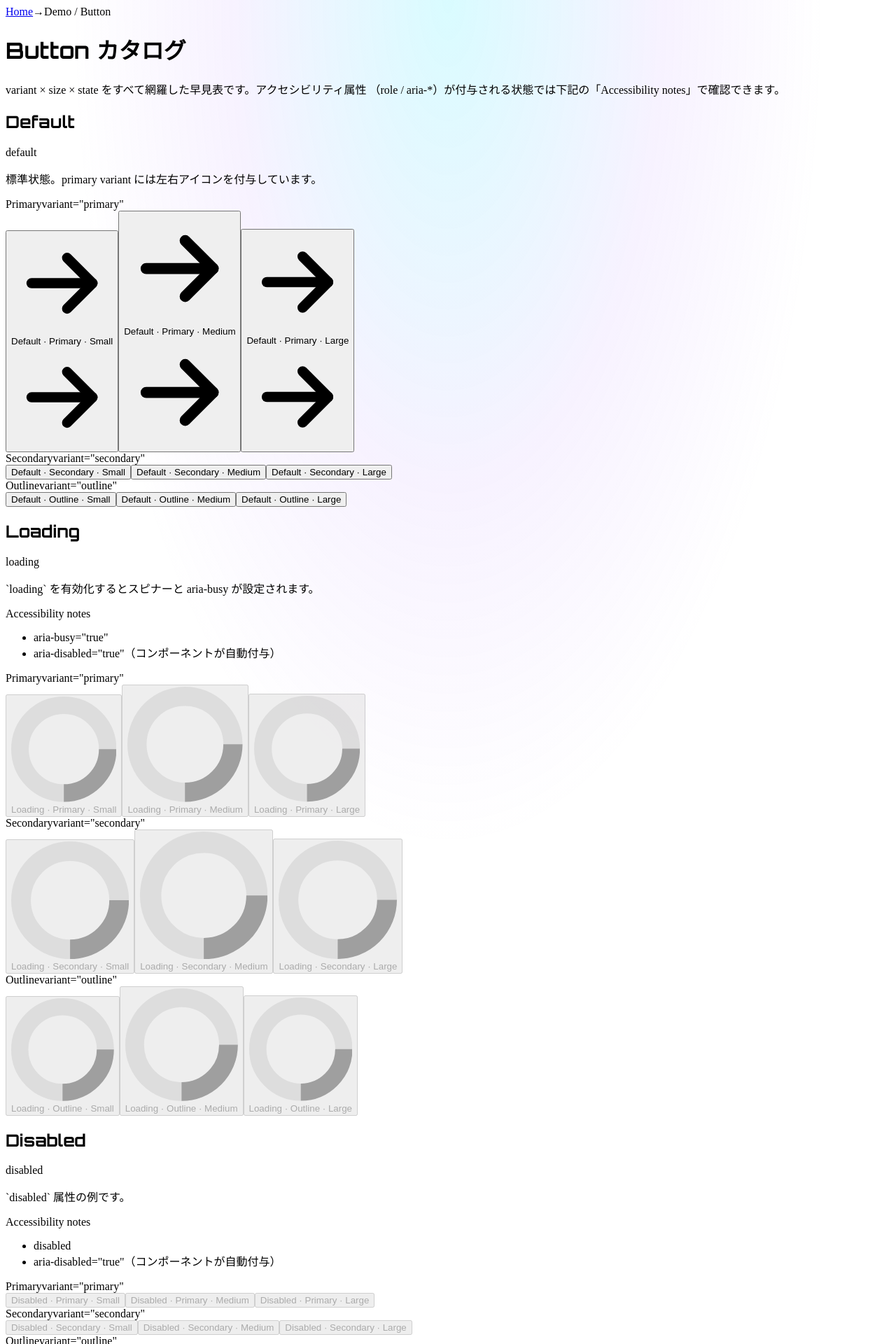
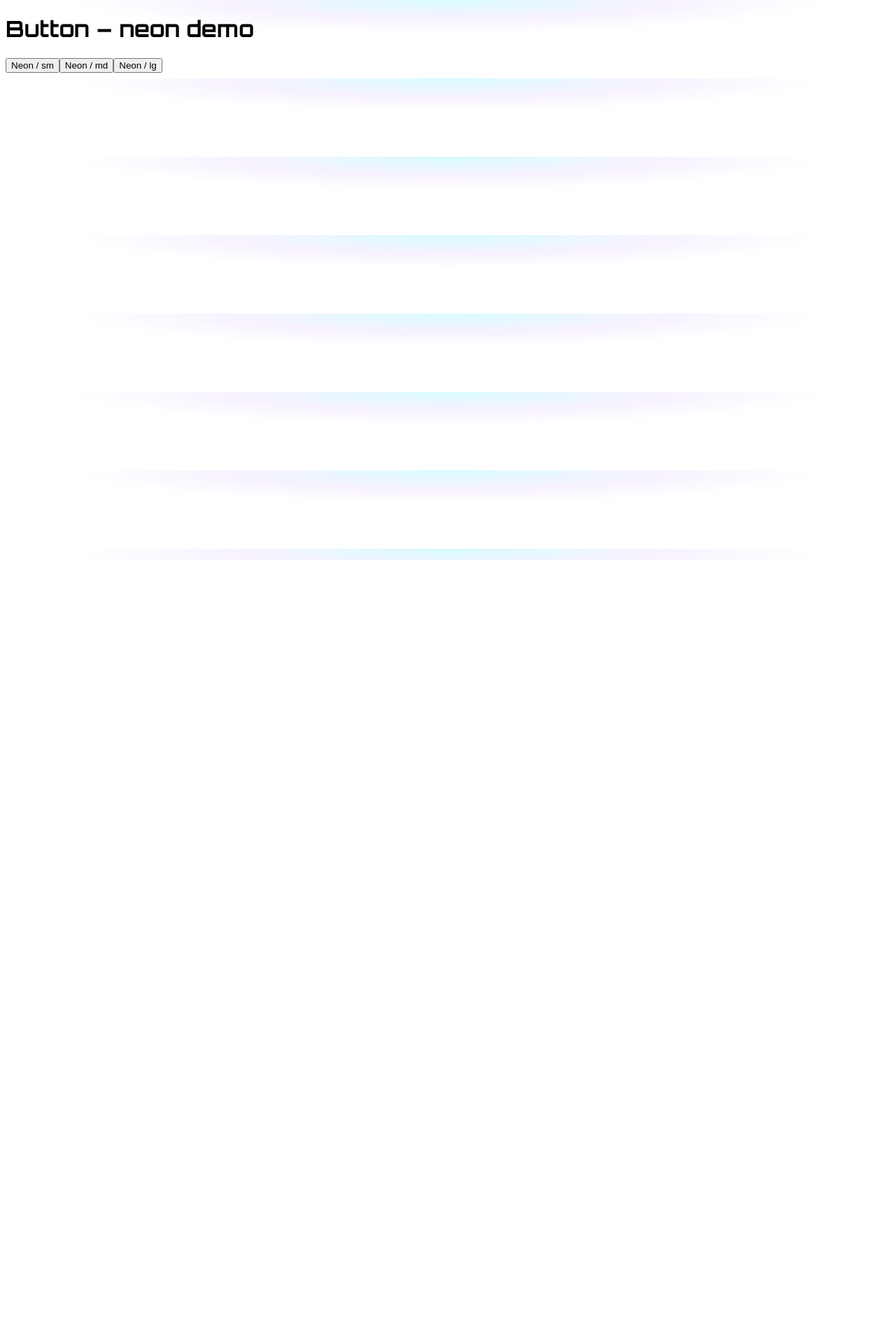
Before and after one commit to kazushi-tech/myapp, a Next.js app: page /demo/button in a window 1280 px wide. Shown: the top 1920 px of the page at 70% size. After the commit the page ends 800 px from the top, so only its background shows below. Built offline with nearby package versions, Linux system fonts and the light colour scheme.

Commit message:
feat(ui): Step3 neon button + navbar gradient + focus ring unification

```diff
--- a/src/app/demo/button/page.tsx
+++ b/src/app/demo/button/page.tsx
@@ -1,202 +1,14 @@
-'use client';
-
-import type { ComponentProps } from "react";
-import Link from "next/link";
+// src/app/demo/button/page.tsx
 import Button from "@/components/Button";
-
-const VARIANTS = ["primary", "secondary", "outline"] as const;
-const VARIANT_LABELS: Record<(typeof VARIANTS)[number], string> = {
-  primary: "Primary",
-  secondary: "Secondary",
-  outline: "Outline",
-};
-
-const SIZES = ["sm", "md", "lg"] as const;
-const SIZE_LABELS: Record<(typeof SIZES)[number], string> = {
-  sm: "Small",
-  md: "Medium",
-  lg: "Large",
-};
-
-type Variant = (typeof VARIANTS)[number];
-type Size = (typeof SIZES)[number];
-type ButtonProps = ComponentProps<typeof Button>;
-
-type CatalogState = {
-  key: string;
-  label: string;
-  description: string;
-  accessibilityNotes?: string[];
-  getProps: (context: { variant: Variant; size: Size }) => Partial<ButtonProps>;
-};
-
-const renderArrowRightIcon = () => (
-  <svg
-    className="h-4 w-4"
-    viewBox="0 0 20 20"
-    fill="none"
-    stroke="currentColor"
-    strokeWidth="2"
-    aria-hidden="true"
-    focusable="false"
-  >
-    <path d="M4 10h12" strokeLinecap="round" strokeLinejoin="round" />
-    <path d="m11 5 5 5-5 5" strokeLinecap="round" strokeLinejoin="round" />
-  </svg>
-);
-
-const renderCheckIcon = () => (
-  <svg
-    className="h-4 w-4"
-    viewBox="0 0 20 20"
-    fill="none"
-    stroke="currentColor"
-    strokeWidth="2"
-    aria-hidden="true"
-    focusable="false"
-  >
-    <path d="M5 10l3 3 7-7" strokeLinecap="round" strokeLinejoin="round" />
-  </svg>
-);
-
-const withPrimaryIcons = (variant: Variant): Partial<ButtonProps> =>
-  variant === "primary"
-    ? {
-        leftIcon: renderArrowRightIcon(),
-        rightIcon: renderArrowRightIcon(),
-      }
-    : {};
-
-const STATES: CatalogState[] = [
-  {
-    key: "default",
-    label: "Default",
-    description: "標準状態。primary variant には左右アイコンを付与しています。",
-    getProps: ({ variant }) => ({
-      ...withPrimaryIcons(variant),
-    }),
-  },
-  {
-    key: "loading",
-    label: "Loading",
-    description: "`loading` を有効化するとスピナーと aria-busy が設定されます。",
-    accessibilityNotes: [
-      'aria-busy="true"',
-      "aria-disabled=\"true\"（コンポーネントが自動付与）",
-    ],
-    getProps: ({ variant }) => ({
-      ...withPrimaryIcons(variant),
-      loading: true,
-    }),
-  },
-  {
-    key: "disabled",
-    label: "Disabled",
-    description: "`disabled` 属性の例です。",
-    accessibilityNotes: ['disabled', 'aria-disabled="true"（コンポーネントが自動付与）'],
-    getProps: () => ({
-      disabled: true,
-    }),
-  },
-  {
-    key: "pressed",
-    label: 'Pressed (aria-pressed)',
-    description: "トグルボタンの例です。押下中の状態を aria-pressed で表現します。",
-    accessibilityNotes: ['aria-pressed="true"'],
-    getProps: ({ variant }) => ({
-      "aria-pressed": "true",
-      leftIcon: variant === "primary" ? renderCheckIcon() : undefined,
-    }),
-  },
-  {
-    key: "menuitem",
-    label: 'Menu item role',
-    description: "ナビゲーション / メニュー項目として扱う例です。",
-    accessibilityNotes: ['role="menuitem"', 'aria-haspopup="true"'],
-    getProps: () => ({
-      role: "menuitem",
-      "aria-haspopup": "true",
-    }),
-  },
-];
 
 export default function Page() {
   return (
-    <main className="mx-auto max-w-6xl space-y-10 p-8">
-      <nav className="text-sm opacity-80">
-        <Link href="/" className="underline">
-          Home
-        </Link>
-        <span className="mx-1">→</span>
-        <span>Demo / Button</span>
-      </nav>
-
-      <header className="space-y-3">
-        <h1 className="text-3xl font-bold">Button カタログ</h1>
-        <p className="max-w-3xl text-sm leading-relaxed opacity-80">
-          variant × size × state をすべて網羅した早見表です。アクセシビリティ属性
-          （role / aria-*）が付与される状態では下記の「Accessibility notes」で確認できます。
-        </p>
-      </header>
-
-      <div className="space-y-10">
-        {STATES.map((state) => (
-          <section key={state.key} className="space-y-4">
-            <div className="space-y-2">
-              <div className="flex flex-wrap items-center justify-between gap-4">
-                <h2 className="text-lg font-semibold">{state.label}</h2>
-                <span className="rounded-full bg-brand-50 px-3 py-1 text-xs font-semibold uppercase tracking-wide text-brand-700 dark:bg-brand-100/20 dark:text-brand-100">
-                  {state.key}
-                </span>
-              </div>
-              <p className="text-sm opacity-70">{state.description}</p>
-              {state.accessibilityNotes && state.accessibilityNotes.length > 0 && (
-                <div className="rounded-lg bg-black/[0.03] p-3 text-xs font-mono text-black/70 dark:bg-white/[0.05] dark:text-white/70">
-                  <p className="mb-1 font-semibold uppercase tracking-wide opacity-80">
-                    Accessibility notes
-                  </p>
-                  <ul className="space-y-1">
-                    {state.accessibilityNotes.map((note) => (
-                      <li key={note} className="whitespace-pre">
-                        {note}
-                      </li>
-                    ))}
-                  </ul>
-                </div>
-              )}
-            </div>
-
-            <div className="space-y-6 rounded-xl border border-black/5 p-6 dark:border-white/10">
-              {VARIANTS.map((variant) => (
-                <div key={`${state.key}-${variant}`} className="space-y-3">
-                  <div className="flex items-center justify-between">
-                    <span className="text-sm font-semibold">
-                      {VARIANT_LABELS[variant]}
-                    </span>
-                    <span className="text-xs uppercase tracking-wide opacity-60">
-                      variant=&quot;{variant}&quot;
-                    </span>
-                  </div>
-                  <div className="flex flex-wrap gap-3">
-                    {SIZES.map((size) => {
-                      const stateProps = state.getProps({ variant, size });
-                      return (
-                        <Button
-                          key={`${state.key}-${variant}-${size}`}
-                          variant={variant}
-                          size={size}
-                          {...stateProps}
-                        >
-                          {state.label} · {VARIANT_LABELS[variant]} · {SIZE_LABELS[size]}
-                        </Button>
-                      );
-                    })}
-                  </div>
-                </div>
-              ))}
-            </div>
-          </section>
-        ))}
+    <main className="p-8 space-y-6">
+      <h1 className="text-2xl font-bold">Button – neon demo</h1>
+      <div className="flex flex-wrap items-center gap-4">
+        <Button variant="neon" size="sm">Neon / sm</Button>
+        <Button variant="neon">Neon / md</Button>
+        <Button variant="neon" size="lg">Neon / lg</Button>
       </div>
     </main>
   );
--- a/src/components/Button.tsx
+++ b/src/components/Button.tsx
@@ -1,7 +1,7 @@
 // src/components/Button.tsx
 import type { ButtonHTMLAttributes, ReactNode } from "react";
 
-type Variant = "primary" | "secondary" | "outline";
+type Variant = "primary" | "secondary" | "outline" | "neon";
 type Size = "sm" | "md" | "lg";
 
 type ButtonProps = ButtonHTMLAttributes<HTMLButtonElement> & {
@@ -24,6 +24,8 @@ const variantClasses: Record<Variant, string> = {
     "bg-brand-50 text-brand-700 border-brand-200 hover:bg-brand-100 dark:bg-brand-100/30 dark:text-brand-100 dark:hover:bg-brand-100/20",
   outline:
     "border-brand-600 text-brand-600 hover:bg-brand-50 dark:text-brand-100 dark:border-brand-100/50 dark:hover:bg-brand-100/10",
+  // ← Step3: neon 追加
+  neon: "border border-neonCyan text-neonCyan bg-transparent hover:bg-neonCyan/10",
 };
 
 export default function Button({
@@ -40,36 +42,21 @@ export default function Button({
   const isDisabled = loading || disabled;
 
   const base =
-    "inline-flex items-center justify-center gap-2 rounded-lg border border-transparent font-medium transition-colors " +
-    "focus-visible:outline focus-visible:outline-2 focus-visible:outline-offset-2 focus-visible:outline-brand-600 " +
-    "disabled:cursor-not-allowed disabled:opacity-60 data-[loading=true]:cursor-progress";
+    [
+      "inline-flex items-center justify-center gap-2 rounded-lg font-medium transition-colors",
+      "border border-transparent", // 各variantで上書き
+      "focus:outline-none focus-visible:ring-2 ring-offset-2 ring-neonCyan",
+      "disabled:cursor-not-allowed disabled:opacity-60 data-[loading=true]:cursor-progress",
+    ].join(" ");
 
   const mergedClassName = [base, sizeClasses[size], variantClasses[variant], className]
     .filter(Boolean)
     .join(" ");
 
   const computedLeftIcon = loading ? (
-    <svg
-      className="h-4 w-4 animate-spin"
-      viewBox="0 0 24 24"
-      role="img"
-      aria-label="読み込み中"
-    >
-      <circle
-        cx="12"
-        cy="12"
-        r="10"
-        fill="none"
-        stroke="currentColor"
-        strokeWidth="4"
-        opacity="0.25"
-      />
-      <path
-        d="M22 12a10 10 0 0 1-10 10"
-        fill="none"
-        stroke="currentColor"
-        strokeWidth="4"
-      />
+    <svg className="h-4 w-4 animate-spin" viewBox="0 0 24 24" role="img" aria-label="読み込み中">
+      <circle cx="12" cy="12" r="10" fill="none" stroke="currentColor" strokeWidth="4" opacity="0.25" />
+      <path d="M22 12a10 10 0 0 1-10 10" fill="none" stroke="currentColor" strokeWidth="4" />
     </svg>
   ) : (
     leftIcon
```
Also changed, not shown: src/app/page.tsx (+11 -24 lines), src/components/Navbar.tsx (+40 -25 lines).
